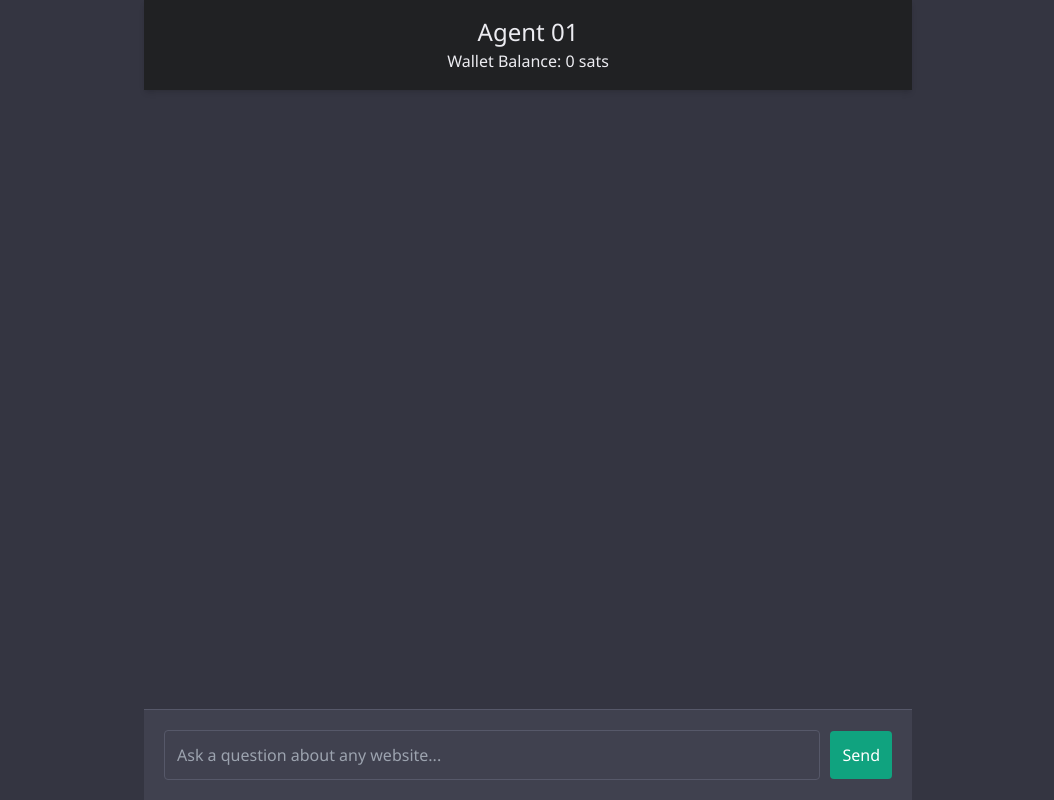
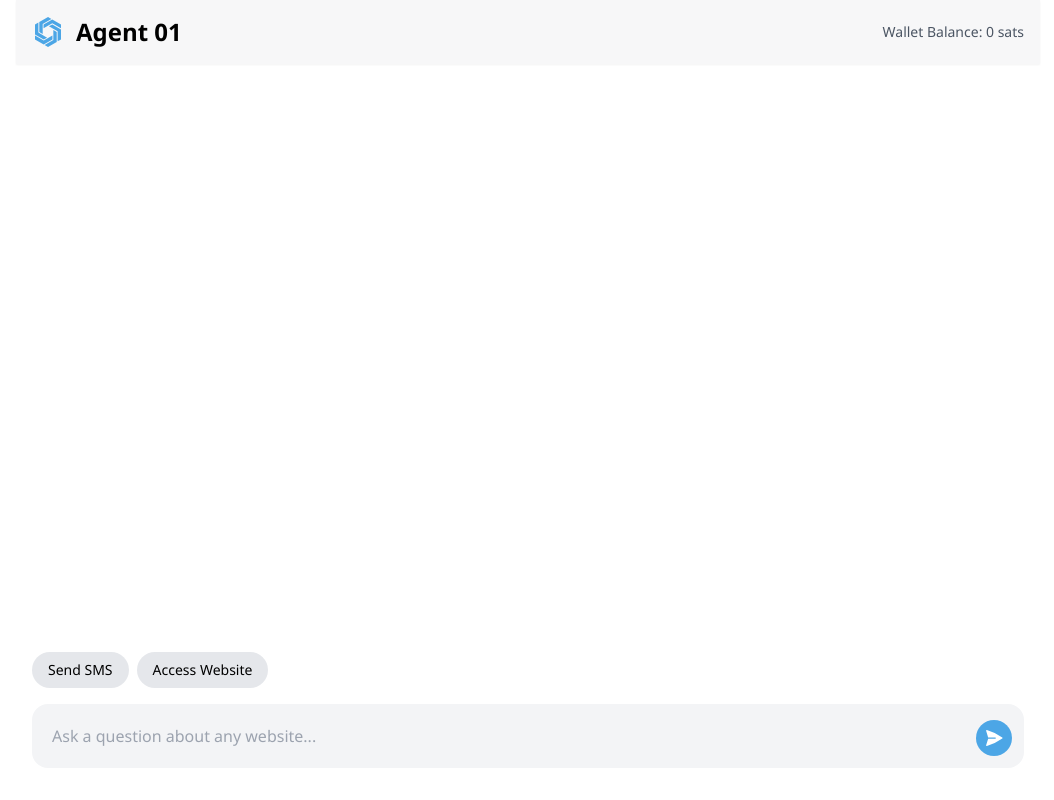
Before and after one commit to Fewsats/agent-01, a Flask app: page / in a window 1280 px wide. Shown: the whole page, without its empty margins (112-1166 px from the left). Run offline with Flask 3, Linux system fonts and the light colour scheme; data that the repository does not hold is empty; some libraries are stand-ins or nearby versions.

Commit message:
agent-01: styling

```diff
--- a/static/js/script.js
+++ b/static/js/script.js
@@ -37,11 +37,39 @@ document.addEventListener('DOMContentLoaded', () => {
     // Fetch wallet balance on page load
     fetchWalletBalance();
 
+    // Function to auto-resize textarea
+    function autoResizeTextarea() {
+        questionInput.style.height = 'auto';
+        questionInput.style.height = (questionInput.scrollHeight) + 'px';
+
+        // Limit to 13 lines
+        const lineHeight = parseInt(window.getComputedStyle(questionInput).lineHeight);
+        const maxHeight = lineHeight * 13;
+        if (questionInput.scrollHeight > maxHeight) {
+            questionInput.style.height = maxHeight + 'px';
+            questionInput.style.overflowY = 'auto';
+        } else {
+            questionInput.style.overflowY = 'hidden';
+        }
+    }
+
+    // Add event listener for input changes
+    questionInput.addEventListener('input', autoResizeTextarea);
+
+    // Handle keydown event for shift+enter
+    questionInput.addEventListener('keydown', (e) => {
+        if (e.key === 'Enter' && !e.shiftKey) {
+            e.preventDefault();
+            form.dispatchEvent(new Event('submit'));
+        }
+    });
+
     form.addEventListener('submit', async (e) => {
         e.preventDefault();
 
         const question = questionInput.value.trim();
         questionInput.value = ''; // Clear the input field immediately
+        questionInput.style.height = 'auto'; // Reset height
 
         if (!question) {
             showError('Please enter a question.');
@@ -78,16 +106,16 @@ document.addEventListener('DOMContentLoaded', () => {
 
     function addMessageToChat(role, content) {
         const messageElement = document.createElement('div');
-        messageElement.classList.add('max-w-[80%]', 'mb-5', 'p-3', 'rounded-2xl', 'text-base', 'leading-normal', 'break-words', 'animate-fadeIn');
+        messageElement.classList.add('max-w-[80%]', 'mb-5', 'p-5', 'rounded-2xl', 'text-base', 'leading-normal', 'break-words', 'animate-fadeIn');
 
         if (role === 'user') {
-            messageElement.classList.add('self-end', 'bg-user-msg', 'text-white', 'rounded-br-none');
+            messageElement.classList.add('self-end', 'bg-user-msg', 'text-black', 'rounded-br-none');
             messageElement.textContent = content;
         } else if (role === 'ai') {
-            messageElement.classList.add('self-start', 'bg-ai-msg', 'text-[#ececf1]', 'rounded-bl-none');
+            messageElement.classList.add('self-start', 'bg-white', 'text-black', 'rounded-bl-none');
             messageElement.innerHTML = marked.parse(content);
             messageElement.querySelectorAll('pre code').forEach((block) => {
-                block.classList.add('bg-[#2d2d2d]', 'rounded', 'p-2.5', 'overflow-x-auto', 'font-mono', 'text-sm');
+                block.classList.add('bg-[#2d2d2d]', 'rounded', 'p-2.5', 'overflow-x-auto', 'font-mono', 'text-sm', 'text-white');
                 hljs.highlightElement(block);
             });
             messageElement.querySelectorAll('p').forEach((p) => {
@@ -109,7 +137,7 @@ document.addEventListener('DOMContentLoaded', () => {
 
     function addLoadingIndicator() {
         const loadingElement = document.createElement('div');
-        loadingElement.classList.add('self-start', 'bg-ai-msg', 'text-[#ececf1]', 'p-3', 'rounded-2xl', 'text-base', 'mb-5', 'rounded-bl-none', 'animate-pulse');
+        loadingElement.classList.add('self-start', 'bg-white', 'text-black', 'p-5', 'rounded-2xl', 'text-base', 'mb-5', 'rounded-bl-none', 'animate-pulse');
         loadingElement.textContent = 'Thinking';
         chatHistory.appendChild(loadingElement);
         scrollToBottom();
@@ -119,4 +147,50 @@ document.addEventListener('DOMContentLoaded', () => {
     function scrollToBottom() {
         chatHistory.scrollTop = chatHistory.scrollHeight;
     }
+
+    const sendSmsButton = document.getElementById('send-sms');
+    const accessWebsiteButton = document.getElementById('access-website');
+
+    sendSmsButton.addEventListener('click', () => {
+        sendPrompt("Add this tool l402://api.fewsats.com/v0/gateway/d4a9eff9-991f-4664-ab0e-d9add4597c76/info to send SMS messages.");
+    });
+
+    accessWebsiteButton.addEventListener('click', () => {
+        sendPrompt("Add this tool l402://api.fewsats.com/v0/gateway/f12e5deb-b07b-4af4-a4f2-3fbf076228a9/info to scrape websites.");
+    });
+
+    async function sendPrompt(prompt) {
+        autoResizeTextarea();
+
+        addMessageToChat('user', prompt);
+        const loadingIndicator = addLoadingIndicator();
+
+        try {
+            const response = await fetch('/ask', {
+                method: 'POST',
+                headers: {
+                    'Content-Type': 'application/json',
+                },
+                body: JSON.stringify({ question: prompt }),
+            });
+
+            const data = await response.json();
+            loadingIndicator.remove();
+
+            if (response.ok) {
+                addMessageToChat('ai', data.answer);
+                console.log('Received balance data:', data.final_balance, data.balance_difference);
+                displayBalanceInfo(data.final_balance, data.balance_difference);
+            } else {
+                showError(data.error || 'An error occurred while processing your request.');
+            }
+        } catch (error) {
+            loadingIndicator.remove();
+            showError(`Network error: ${error.message}. Please check your internet connection and try again.`);
+        }
+
+        questionInput.value = ''; // Clear the input field after sending
+        autoResizeTextarea();
+    }
+
 });
--- a/templates/index.html
+++ b/templates/index.html
@@ -10,12 +10,15 @@
                 theme: {
                     extend: {
                         colors: {
-                            'chat-bg': '#343541',
-                            'header-bg': '#202123',
-                            'input-bg': '#40414f',
-                            'user-msg': '#10a37f',
-                            'ai-msg': '#444654',
-                            'button-hover': '#1a7f64',
+                            'chat-bg': '#ffffff',
+                            'header-bg': '#f7f7f8',
+                            'input-bg': '#ffffff',
+                            'user-msg': '#f1f1f1',
+                            'ai-msg': '#f7f7f8',
+                            'highlight': '#4CA6E6',
+                        },
+                        boxShadow: {
+                            'md': '0 0 15px rgba(0, 0, 0, 0.1)',
                         }
                     }
                 }
@@ -24,25 +27,37 @@
         <link rel="stylesheet" href="https://cdnjs.cloudflare.com/ajax/libs/highlight.js/11.7.0/styles/default.min.css" />
         <script src="https://cdnjs.cloudflare.com/ajax/libs/highlight.js/11.7.0/highlight.min.js"></script>
         <script src="https://cdn.jsdelivr.net/npm/marked/marked.min.js"></script>
+        <link rel="icon" href="{{ url_for('static', filename='img/favicon.svg') }}" type="image/svg+xml">
     </head>
-    <body class="font-['Segoe_UI',Tahoma,Geneva,Verdana,sans-serif] leading-relaxed bg-chat-bg text-[#ececf1]">
-        <div class="flex flex-col h-screen max-w-3xl mx-auto">
-            <div class="bg-header-bg p-4 text-center shadow-md">
-                <h1 class="text-2xl text-[#ececf1]">Agent 01</h1>
-                <div id="wallet-balance">Wallet Balance: Loading...</div>
+    <body class="font-['Segoe_UI',Tahoma,Geneva,Verdana,sans-serif] leading-relaxed bg-chat-bg text-black">
+        <div class="flex flex-col h-screen max-w-5xl mx-auto">
+            <div class="bg-header-bg p-4 flex items-center justify-between shadow-sm">
+                <div class="flex items-center">
+                    <img src="{{ url_for('static', filename='img/favicon.svg') }}" alt="Company Logo" class="w-8 h-8 mr-3">
+                    <h1 class="text-2xl font-semibold text-black">Agent 01</h1>
+                </div>
+                <div id="wallet-balance" class="text-sm text-gray-600">Wallet Balance: Loading...</div>
             </div>
-            <div id="chat-history" class="flex-grow overflow-y-auto p-5 flex flex-col"></div>
-            <div class="bg-input-bg p-5 border-t border-[#565869]">
-                <form id="chat-form" class="flex items-center">
-                    <input
-                        type="text"
+            <div id="chat-history" class="flex-grow overflow-y-auto p-5 flex flex-col space-y-4"></div>
+            <div class="bg-chat-bg p-4">
+                <div class="flex space-x-2 mb-4">
+                    <button class="px-4 py-2 bg-gray-200 rounded-full text-sm hover:bg-gray-300 transition-colors duration-300" id="send-sms">Send SMS</button>
+                    <button class="px-4 py-2 bg-gray-200 rounded-full text-sm hover:bg-gray-300 transition-colors duration-300" id="access-website">Access Website</button>
+                </div>
+                <form id="chat-form" class="flex items-end relative">
+                    <textarea
                         id="question"
                         name="question"
                         required
                         placeholder="Ask a question about any website..."
-                        class="flex-grow p-3 border border-[#565869] rounded bg-input-bg text-white text-base transition-colors duration-300 focus:outline-none focus:border-user-msg"
-                    />
-                    <button type="submit" class="p-3 bg-user-msg text-white border-none rounded cursor-pointer text-base ml-2.5 transition-colors duration-300 hover:bg-button-hover">Send</button>
+                        class="flex-grow p-5 pr-14 rounded-2xl bg-gray-100 text-black text-base transition-colors duration-300 focus:outline-none resize-none overflow-y-auto mb-4"
+                        rows="1"
+                    ></textarea>
+                    <button type="submit" class="absolute right-3 bottom-7 p-2 bg-highlight text-white rounded-full transition-colors duration-300 hover:bg-opacity-90">
+                        <svg xmlns="http://www.w3.org/2000/svg" viewBox="0 0 24 24" fill="currentColor" class="w-5 h-5">
+                            <path d="M3.478 2.405a.75.75 0 00-.926.94l2.432 7.905H13.5a.75.75 0 010 1.5H4.984l-2.432 7.905a.75.75 0 00.926.94 60.519 60.519 0 0018.445-8.986.75.75 0 000-1.218A60.517 60.517 0 003.478 2.405z" />
+                        </svg>
+                    </button>
                 </form>
             </div>
         </div>
```
Also changed, not shown: static/img/favicon.svg (added).
